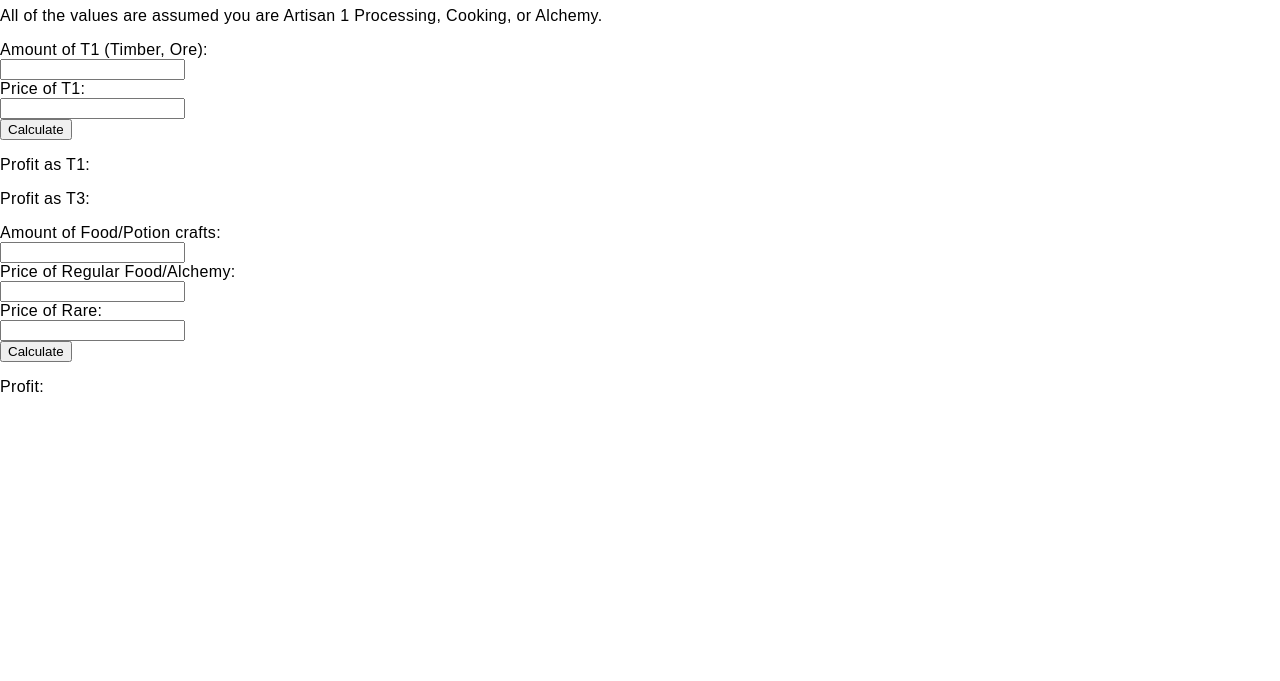
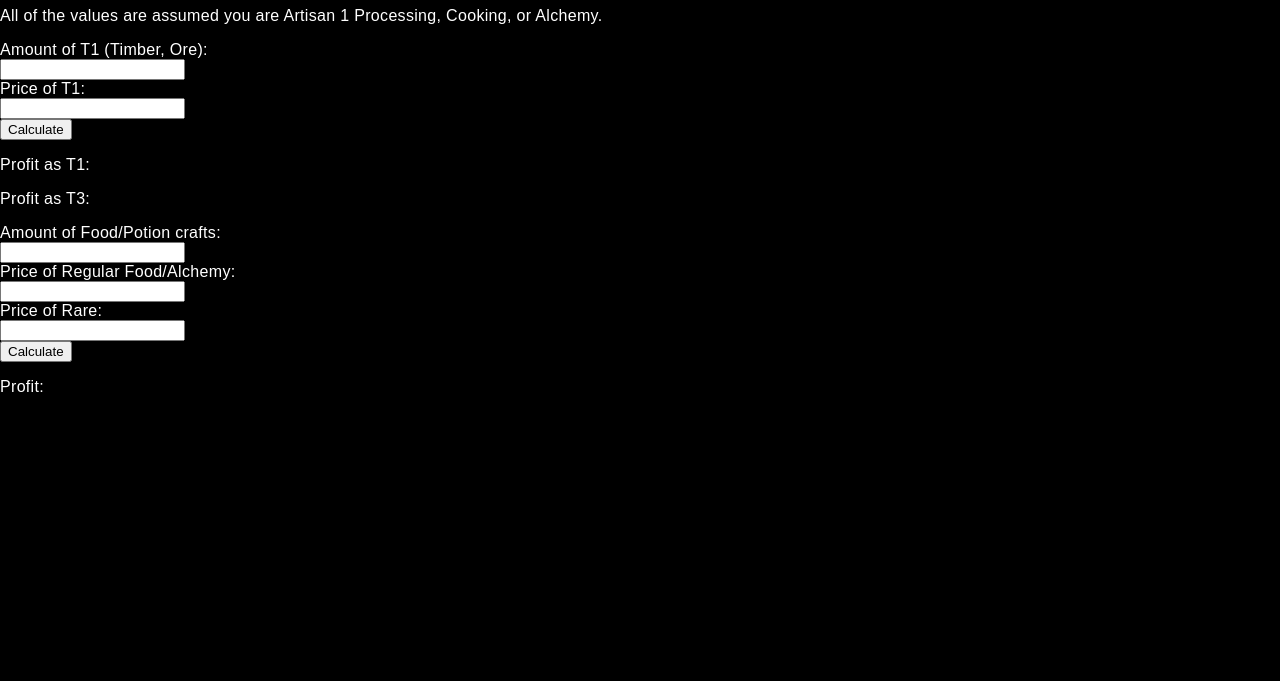
Before and after one commit to level2isbetter/level2isbetter.github.io, a plain HTML site: page index.html in a window 1280 px wide. Shown: the part 119-800 px from the top of the page. Drawn offline with Linux system fonts and the light colour scheme.

Commit message:
Update stylesheet.css

```diff
--- a/stylesheet.css
+++ b/stylesheet.css
@@ -63,7 +63,8 @@ body {
   font-family: 'Rubik', sans-serif;
   letter-spacing: 0.02em;
   font-size:16px;
-  color: #000000;
+  color: white;
+  background-color: black;
   margin: 0;
   height: 100%;
   overflow: auto;
```
